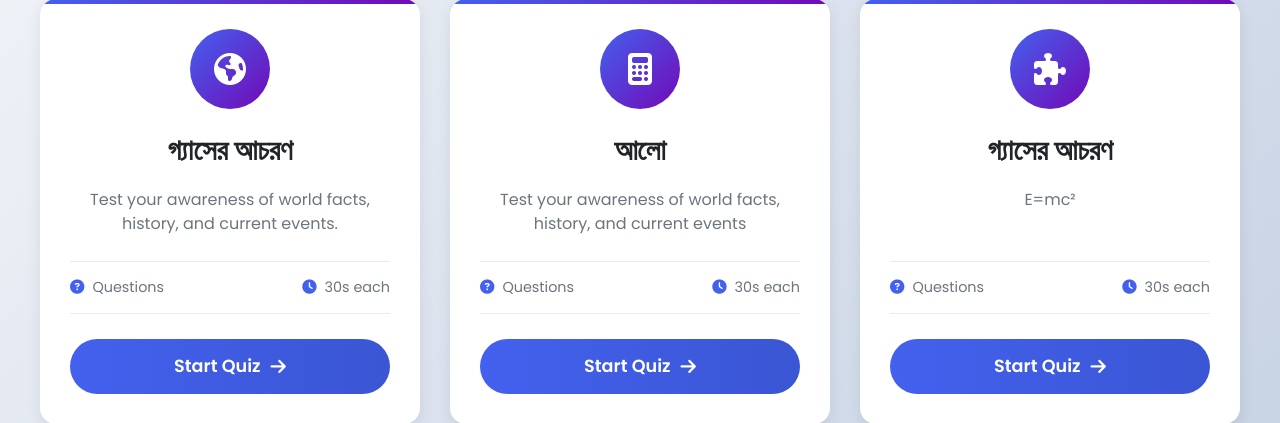
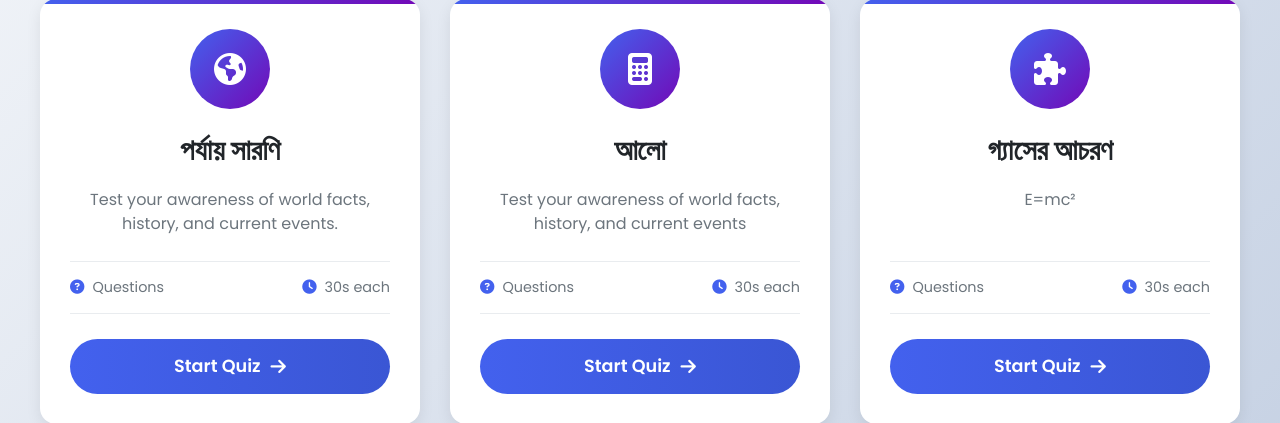
Before and after one commit to Rezu3/class10, a Flask app: page / in a window 1280 px wide. Shown: the part 308-731 px from the top of the page. Run offline with Flask 3, Linux system fonts and the light colour scheme.

Commit message:
Update index.html

```diff
--- a/templates/index.html
+++ b/templates/index.html
@@ -24,7 +24,7 @@
                     <div class="card-icon">
                         <i class="fas fa-globe-americas"></i>
                     </div>
-                    <h3> গ্যাসের আচরণ </h3>
+                    <h3>  পর্যায় সারণি </h3>
                     <p>Test your awareness of world facts, history, and current events.</p>
                     <div class="card-stats">
                         <span><i class="fas fa-question-circle"></i>Questions</span>
```
